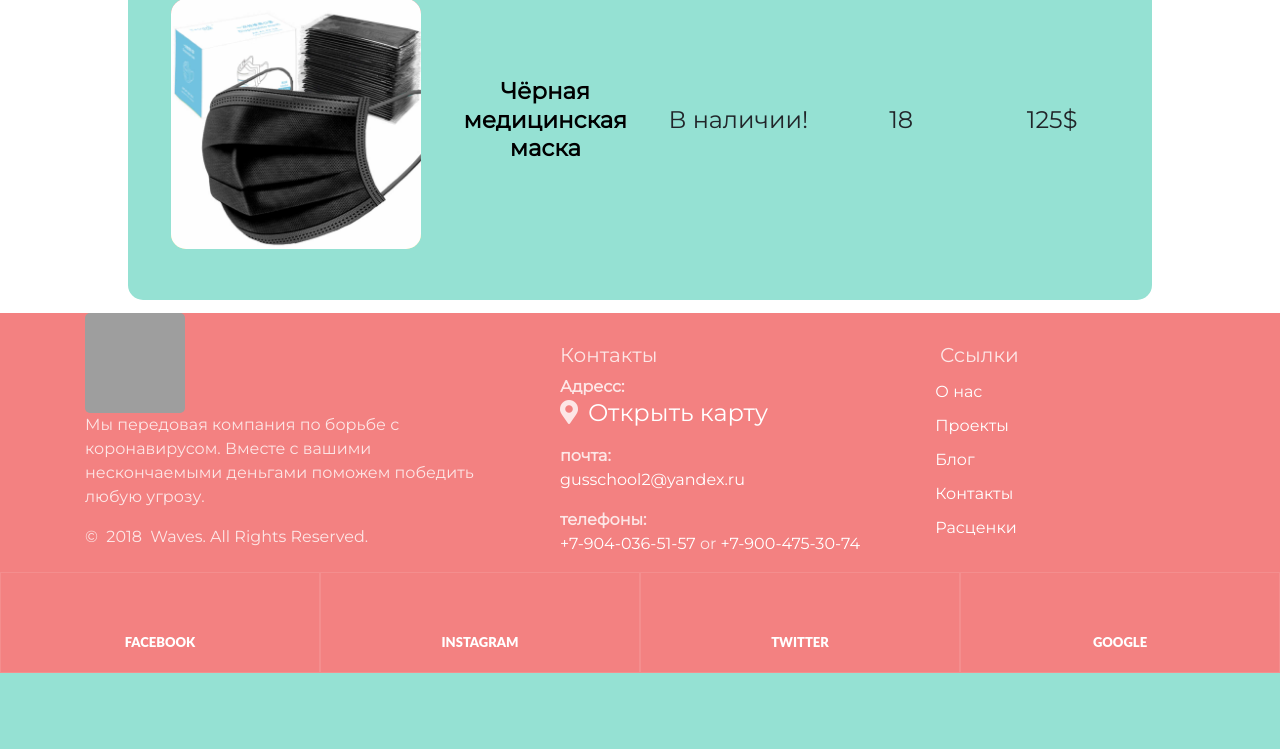
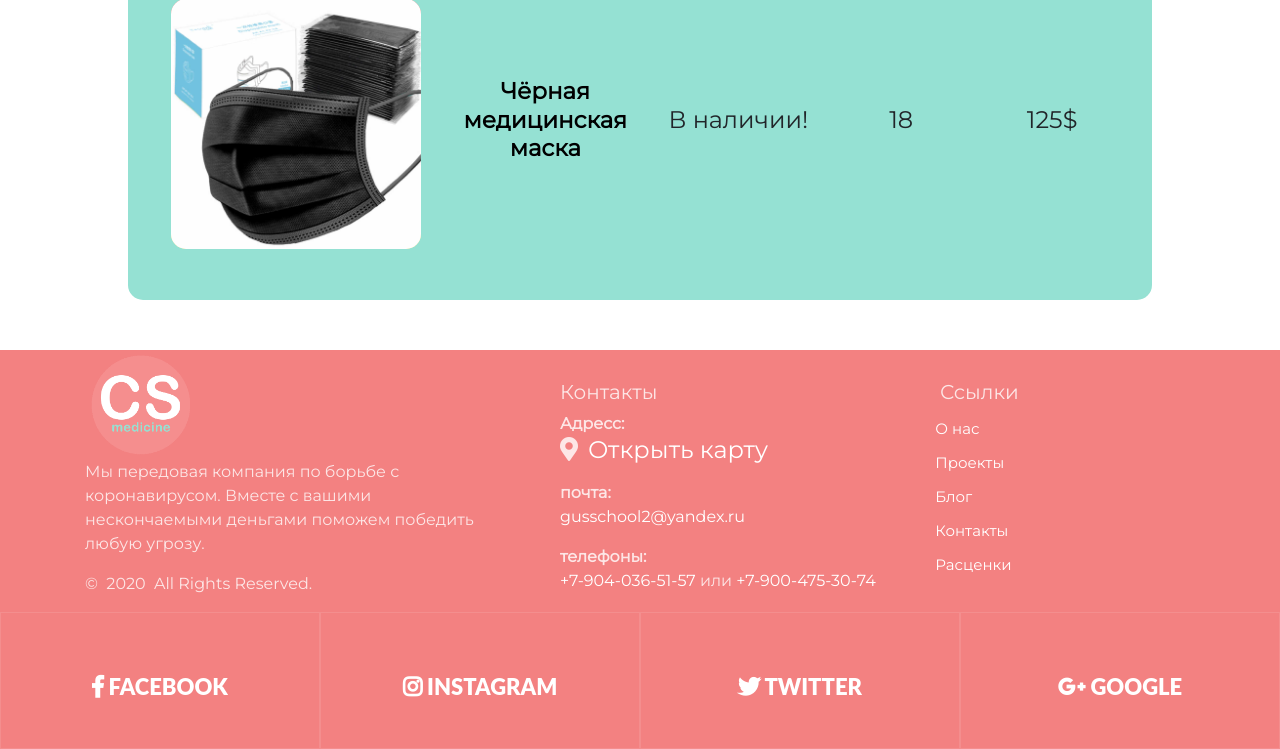
Before and after one commit to 123name123/web_project, a Flask app: page / in a window 1280 px wide. Shown: the part 2081-2830 px from the top of the page. Before the commit the page ends 2754 px from the top, so only its background shows below. Run offline with Flask 2, Linux system fonts and the light colour scheme; data comes from the database, SQL or seed files in the repository; both versions use the stored data as it was after the commit; some libraries are stand-ins or nearby versions; grey boxes are pictures that could not be loaded.

Commit message:
project_1.5.1:|fix_design|fix_basket_bag|

```diff
--- a/main.py
+++ b/main.py
@@ -118,12 +118,6 @@ def index():
         all_product.sort(key=lambda x: x.title, reverse=session.get('reverse', False))
     else:
         shuffle(all_product)
-    if session.get('basket_count', -1) == -1 and current_user.is_authenticated:
-        sessions = db_session.create_session()
-        user = load_user(current_user.id)
-        bask = [[int(x.split('-')[0]), int(x.split('-')[1])] for x in user.basket.strip().split()]
-        bask = list(map(lambda x: [sessions.query(products.Products).get(x[0]), x[1]], bask))
-        session['basket_count'] = len(bask)
     return render_template('index.html', basket_count=session.get('basket_count', 0),
                            title="CoolStore", tag=session.get('tag', ''), size=len(all_product),
                            filename=filename, product=all_product, simc=simc, simn=simn, simp=simp,
@@ -140,6 +134,11 @@ def login():
         user = session_in_db.query(users.User).filter(users.User.email == form.email.data).first()
         if user and user.check_password(form.password.data):
             login_user(user, remember=form.remember_me.data)
+            bask = [[int(x.split('-')[0]), int(x.split('-')[1])] for x in
+                    user.basket.strip().split()]
+            bask = list(
+                map(lambda x: [session_in_db.query(products.Products).get(x[0]), x[1]], bask))
+            session['basket_count'] = len(bask)
             return redirect("/")
         return render_template('login_form.html',
                                message="Неправильный логин или пароль",
--- a/static/css/style.css
+++ b/static/css/style.css
@@ -122,6 +122,7 @@ div.scrollup {
 
 .table_h:hover{
     background: linear-gradient(to bottom, #fce38a, #95e1d3);
+    color: #ffffff;
 }
 
 .table_h:hover .base_href{
@@ -246,3 +247,15 @@ ul, ol {
     visibility: hidden;
     transition: .22s ease;
 }
+
+.footer_href{
+    color: #ffffff;
+    font-size: 15px;
+    decoration: none;
+}
+
+.footer_href:hover{
+    decoration: none;
+    color: #ffffff;
+    font-size: 17px;
+}
--- a/templates/base.html
+++ b/templates/base.html
@@ -3,6 +3,7 @@
 <head>
     <meta charset="UTF-8">
     <meta name="viewport" content="width=device-width, initial-scale=1, shrink-to-fit=no">
+    <link rel="shortcut icon" href="/static/img/new_icon.png">
     <link rel="stylesheet" href="https://use.fontawesome.com/releases/v5.7.2/css/all.css"
           integrity="sha384-fnmOCqbTlWIlj8LyTjo7mOUStjsKC4pOpQbqyi7RrhN7udi9RwhKkMHpvLbHG9Sr"
           crossorigin="anonymous">
@@ -29,13 +30,17 @@
 <header class="header">
     <nav class="navbar navbar-expand-lg navbar-light" style="background-color: #f38181;">
         <a class="navbar-brand" href="/" style="font-size: 25px; color: white; font-family:
-        'Kaushan Script', cursive;">CoolStore</a>
+        'Kaushan Script', cursive; display: flex;">
+            <img class="brand-logo-light" src="/static/img/new_icon.png"
+                 alt="Логотип" width="30" height="30" style="margin: 5px;">
+            <div>CoolStore</div>
+        </a>
         {% if current_user.is_authenticated %}
         <div class="collapse navbar-collapse" id="navbarSupportedContent">
-            <div style="margin-left: 1150px;">
+            <div style="margin-left: 1110px;">
                 <a class="navbar-brand" href="/basket" style="display: flex;"><img
                         src="../../static/img/new_basket.png"
-                        class="icon">
+                        class="icon" style="border-radius: 0px;">
                     <div class="basket_num">{{ basket_count }}</div>
                 </a>
             </div>
@@ -59,7 +64,7 @@
             </div>
         </div>
         {% else %}
-        <div style="margin-left: 1100px; display: flex;">
+        <div style="margin-left: 1060px; display: flex;">
             <a class="btn btn-outline-dark" href="/register">Зарегистрироваться</a>
             <a class="btn btn-outline-dark" href="/login" style="margin-left: 5px;">Войти</a>
         </div>
@@ -104,34 +109,42 @@ $(window).scroll(function() {
 
 
 
+
+
+
+
+
 </script>
 {% block content %}
 {% endblock %}
 
-<footer class="section footer-classic context-dark bg-image" style="background: #f38181;">
+<footer class="section footer-classic context-dark bg-image"
+        style="background: #f38181; margin-top: 50px;">
     <div class="container">
         <div class="row row-30">
             <div class="col-md-4 col-xl-5">
                 <div class="pr-xl-4"><a class="brand" href="#">
-                  <img class="brand-logo-light" src="/static/img/icon.png" alt="Логотип" width="100"
-                       height="100"></a>
+                    <img class="brand-logo-light" src="/static/img/new_icon.png" alt="Логотип"
+                         width="100" height="100" style="margin: 5px;"></a>
                     <p>Мы передовая компания по борьбе с коронавирусом.
                         Вместе с вашими нескончаемыми деньгами поможем победить любую угрозу.</p>
                     <!-- Rights-->
-                <p class="rights"><span>©  </span><span class="copyright-year">2018</span><span>
-                </span><span>Waves</span><span>. </span><span>All Rights Reserved.</span></p>
+                    <p class="rights"><span>©  </span><span class="copyright-year">2020</span><span>
+                </span><span>All Rights Reserved.</span></p>
                 </div>
             </div>
             <div class="col-md-4" style="padding-top: 30px">
                 <h5>Контакты</h5>
                 <dl class="contact-list">
                     <dt>Адресс:</dt>
-                <dd><h4 style="display: flex" class="map__title">
+                    <dd>
+                        <h4 style="display: flex" class="map__title">
                             <div><i class="fas fa-map-marker-alt"></i></div>
                             <a style="padding-left: 10px"
                                href="https://clck.ru/MkGYr"
                                target="_blank">Открыть карту</a>
-                </h4></dd>
+                        </h4>
+                    </dd>
                 </dl>
                 <dl class="contact-list">
                     <dt>почта:</dt>
@@ -139,7 +152,7 @@ $(window).scroll(function() {
                 </dl>
                 <dl class="contact-list">
                     <dt>телефоны:</dt>
-                <dd><a href="tel:#">+7-904-036-51-57</a> <span>or</span>
+                    <dd><a href="tel:#">+7-904-036-51-57</a> <span>или</span>
                         <a href="tel:#">+7-900-475-30-74</a>
                     </dd>
                 </dl>
@@ -147,24 +160,30 @@ $(window).scroll(function() {
             <div class="col-md-4 col-xl-3" style="padding-top: 30px">
                 <h5>Ссылки</h5>
                 <ul class="nav-list">
-                <li><a href="#">О нас</a></li>
-                <li><a href="#">Проекты</a></li>
-                <li><a href="#">Блог</a></li>
-                <li><a href="#">Контакты</a></li>
-                <li><a href="#">Расценки</a></li>
+                    <li><a class="footer_href" href="#">О нас</a></li>
+                    <li><a class="footer_href" href="#">Проекты</a></li>
+                    <li><a class="footer_href" href="#">Блог</a></li>
+                    <li><a class="footer_href" href="#">Контакты</a></li>
+                    <li><a class="footer_href" href="#">Расценки</a></li>
                 </ul>
             </div>
         </div>
     </div>
     <div class="row no-gutters social-container">
-          <div class="col"><a class="social-inner" href="#"><span
-                  class="icon mdi mdi-facebook"></span><span>Facebook</span></a></div>
-          <div class="col"><a class="social-inner" href="#"><span
-                  class="icon mdi mdi-instagram"></span><span>instagram</span></a></div>
-          <div class="col"><a class="social-inner" href="#"><span
-                  class="icon mdi mdi-twitter"></span><span>twitter</span></a></div>
-          <div class="col"><a class="social-inner" href="#"><span
-                  class="icon mdi mdi-youtube-play"></span><span>google</span></a></div>
+        <div class="col"><a class="social-inner" href="https:\www.facebook.com"
+                            style="padding-bottom: 50px;" target="_blank"><span
+                class="icon mdi mdi-facebook"></span><span style="font-size: 22px;"><i
+                class="fab fa-facebook-f"></i>  Facebook</span></a></div>
+        <div class="col"><a class="social-inner" href="https:\www.instagram.com"
+                            target="_blank"><span
+                class="icon mdi mdi-instagram"></span><span style="font-size: 22px;"><i
+                class="fab fa-instagram"></i>  instagram</span></a></div>
+        <div class="col"><a class="social-inner" href="https:\twitter.com" target="_blank"><span
+                class="icon mdi mdi-twitter"></span><span style="font-size: 22px;"><i
+                class="fab fa-twitter"></i>  twitter</span></a></div>
+        <div class="col"><a class="social-inner" href="https:\www.google.com" target="_blank"><span
+                class="icon mdi mdi-youtube-play"></span><span style="font-size: 22px;"><i
+                class="fab fa-google-plus-g"></i>  google</span></a></div>
     </div>
 </footer>
 </body>
```
Also changed, not shown: templates/basket.html (+9 -5 lines), db/blogs.sqlite, static/img/new_icon.png (added). Lines whose indentation alone changed are shown as unchanged.
